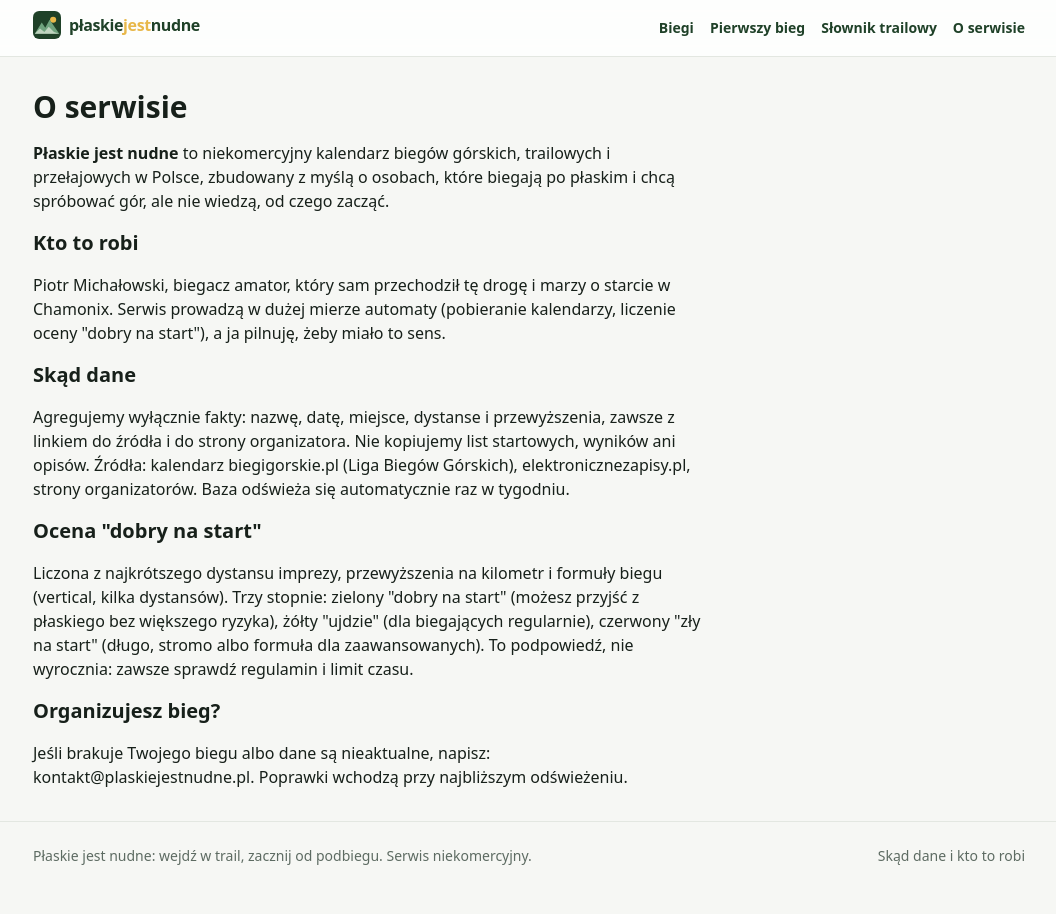
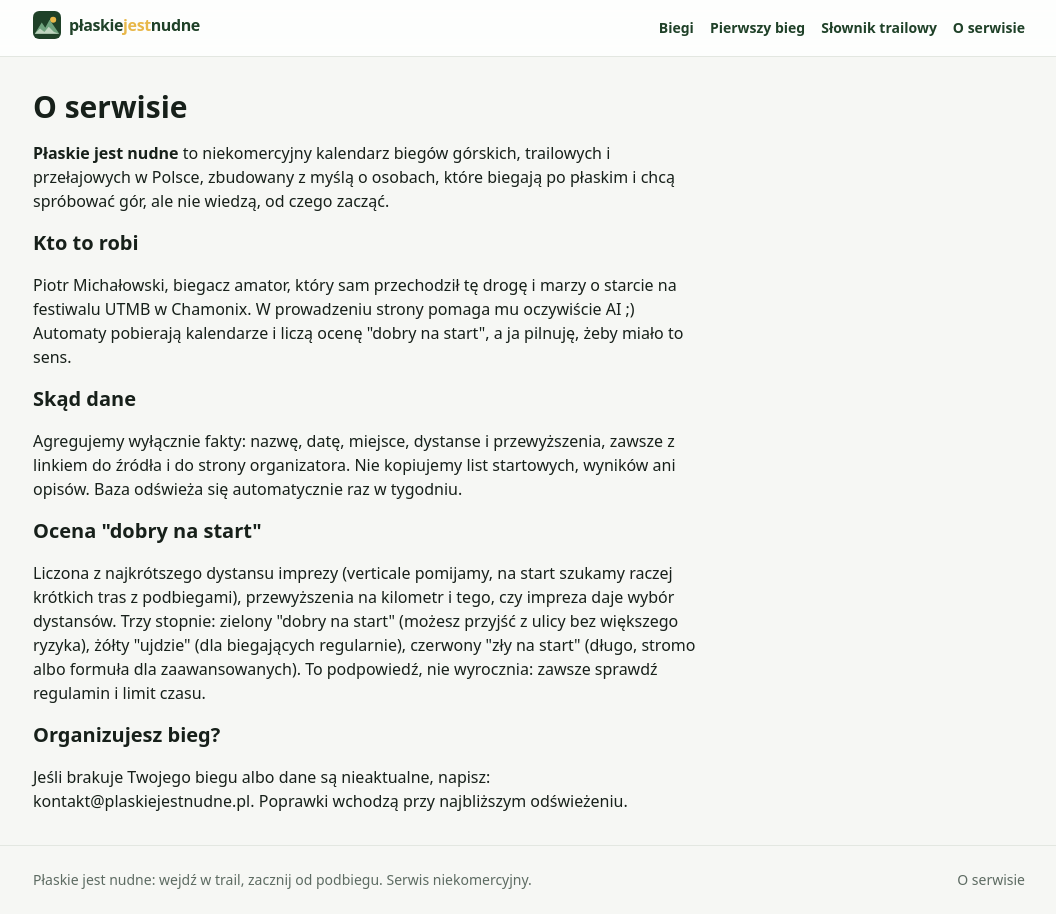
Before and after one commit to piotrmichalowski85/plaskie-jest-nudne, a Next.js app: page /o-serwisie in a window 1280 px wide. Shown: the whole page, without its empty margins (111-1167 px from the left). Before the commit the page ends 890 px from the top, so only its background shows below. Built offline with nearby package versions, Linux system fonts and the light colour scheme.

Commit message:
copy: O serwisie (UTMB w Chamonix, AI pomaga, ocena bez verticali, z ulicy), stopka

```diff
--- a/app/layout.tsx
+++ b/app/layout.tsx
@@ -29,7 +29,7 @@ export default function RootLayout({ children }: { children: React.ReactNode })
         <footer className="border-t border-[#e3e7e1] text-sm text-[var(--muted)]">
           <div className="mx-auto max-w-5xl px-4 py-6 flex flex-col sm:flex-row gap-2 justify-between">
             <span>Płaskie jest nudne: wejdź w trail, zacznij od podbiegu. Serwis niekomercyjny.</span>
-            <span><Link href="/o-serwisie" className="underline">Skąd dane i kto to robi</Link></span>
+            <span><Link href="/o-serwisie" className="underline">O serwisie</Link></span>
           </div>
         </footer>
       </body>
--- a/app/o-serwisie/page.tsx
+++ b/app/o-serwisie/page.tsx
@@ -6,11 +6,11 @@ export default function About() {
       <h1 className="text-3xl font-extrabold">O serwisie</h1>
       <p><strong>Płaskie jest nudne</strong> to niekomercyjny kalendarz biegów górskich, trailowych i przełajowych w Polsce, zbudowany z myślą o osobach, które biegają po płaskim i chcą spróbować gór, ale nie wiedzą, od czego zacząć.</p>
       <h2 className="text-xl font-bold">Kto to robi</h2>
-      <p>Piotr Michałowski, biegacz amator, który sam przechodził tę drogę i marzy o starcie w Chamonix. Serwis prowadzą w dużej mierze automaty (pobieranie kalendarzy, liczenie oceny "dobry na start"), a ja pilnuję, żeby miało to sens.</p>
+      <p>Piotr Michałowski, biegacz amator, który sam przechodził tę drogę i marzy o starcie na festiwalu UTMB w Chamonix. W prowadzeniu strony pomaga mu oczywiście AI ;) Automaty pobierają kalendarze i liczą ocenę "dobry na start", a ja pilnuję, żeby miało to sens.</p>
       <h2 className="text-xl font-bold">Skąd dane</h2>
-      <p>Agregujemy wyłącznie fakty: nazwę, datę, miejsce, dystanse i przewyższenia, zawsze z linkiem do źródła i do strony organizatora. Nie kopiujemy list startowych, wyników ani opisów. Źródła: kalendarz biegigorskie.pl (Liga Biegów Górskich), elektronicznezapisy.pl, strony organizatorów. Baza odświeża się automatycznie raz w tygodniu.</p>
+      <p>Agregujemy wyłącznie fakty: nazwę, datę, miejsce, dystanse i przewyższenia, zawsze z linkiem do źródła i do strony organizatora. Nie kopiujemy list startowych, wyników ani opisów. Baza odświeża się automatycznie raz w tygodniu.</p>
       <h2 className="text-xl font-bold">Ocena "dobry na start"</h2>
-      <p>Liczona z najkrótszego dystansu imprezy, przewyższenia na kilometr i formuły biegu (vertical, kilka dystansów). Trzy stopnie: zielony "dobry na start" (możesz przyjść z płaskiego bez większego ryzyka), żółty "ujdzie" (dla biegających regularnie), czerwony "zły na start" (długo, stromo albo formuła dla zaawansowanych). To podpowiedź, nie wyrocznia: zawsze sprawdź regulamin i limit czasu.</p>
+      <p>Liczona z najkrótszego dystansu imprezy (verticale pomijamy, na start szukamy raczej krótkich tras z podbiegami), przewyższenia na kilometr i tego, czy impreza daje wybór dystansów. Trzy stopnie: zielony "dobry na start" (możesz przyjść z ulicy bez większego ryzyka), żółty "ujdzie" (dla biegających regularnie), czerwony "zły na start" (długo, stromo albo formuła dla zaawansowanych). To podpowiedź, nie wyrocznia: zawsze sprawdź regulamin i limit czasu.</p>
       <h2 className="text-xl font-bold">Organizujesz bieg?</h2>
       <p>Jeśli brakuje Twojego biegu albo dane są nieaktualne, napisz: <a className="underline" href="mailto:kontakt@plaskiejestnudne.pl">kontakt@plaskiejestnudne.pl</a>. Poprawki wchodzą przy najbliższym odświeżeniu.</p>
     </article>
```
